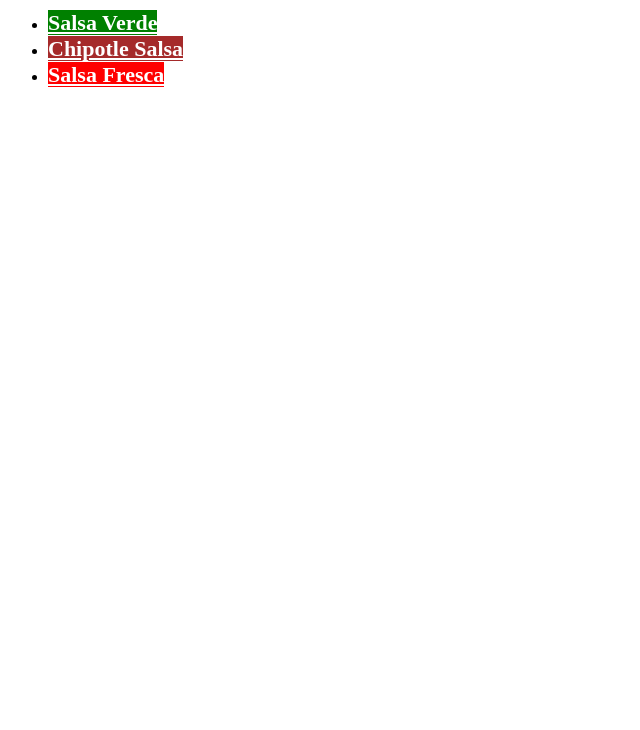
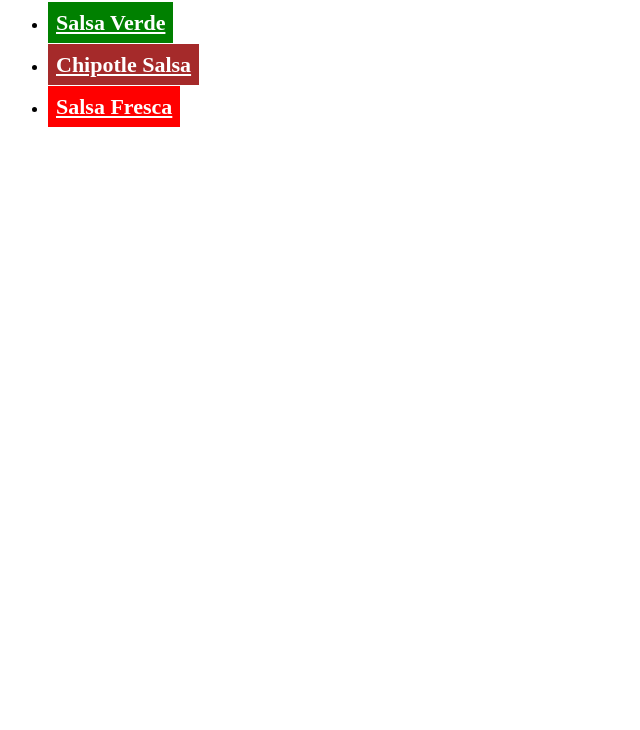
Before and after one commit to jad714/odin-recipes, a plain HTML site: page index.html in a window 1280 px wide. Shown: the part 70-800 px from the top of the page, without its empty margins (0-640 px from the left). Drawn offline with Linux system fonts and the light colour scheme.

Commit message:
simple practice with boxing

```diff
--- a/style.css
+++ b/style.css
@@ -1,4 +1,10 @@
+li:not(:last-child){
+    margin-bottom: 16px;
+}
+
 .recipe-1 {
+    padding: 8px 8px;
+    text-align: center;
     font: sans-serif;
     background-color: green;
     color: white;
@@ -7,6 +13,8 @@
 }
 
 .recipe-2 {
+    padding: 8px 8px;
+    text-align: center;
     font: sans-serif;
     background-color: brown;
     color: white;
@@ -15,6 +23,8 @@
 }
 
 .recipe-3 {
+    padding: 8px 8px;
+    text-align: center;
     font: sans-serif;
     background-color: red;
     color: white;
```
